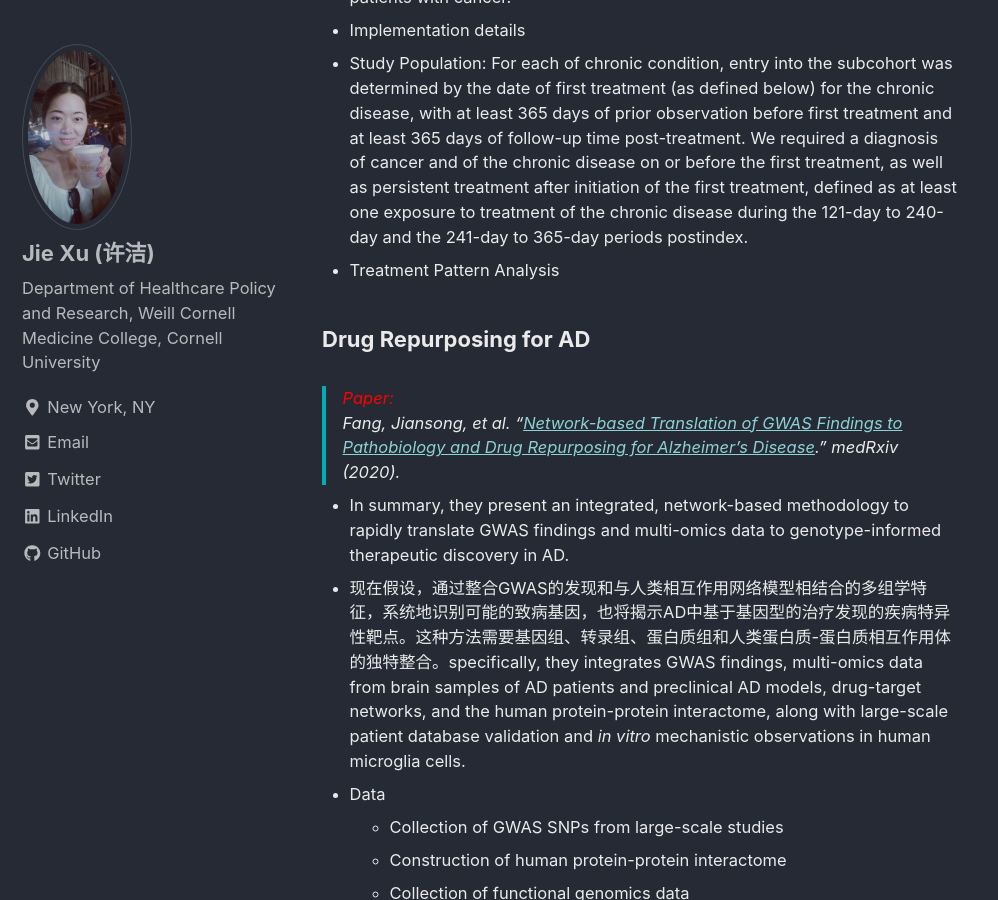
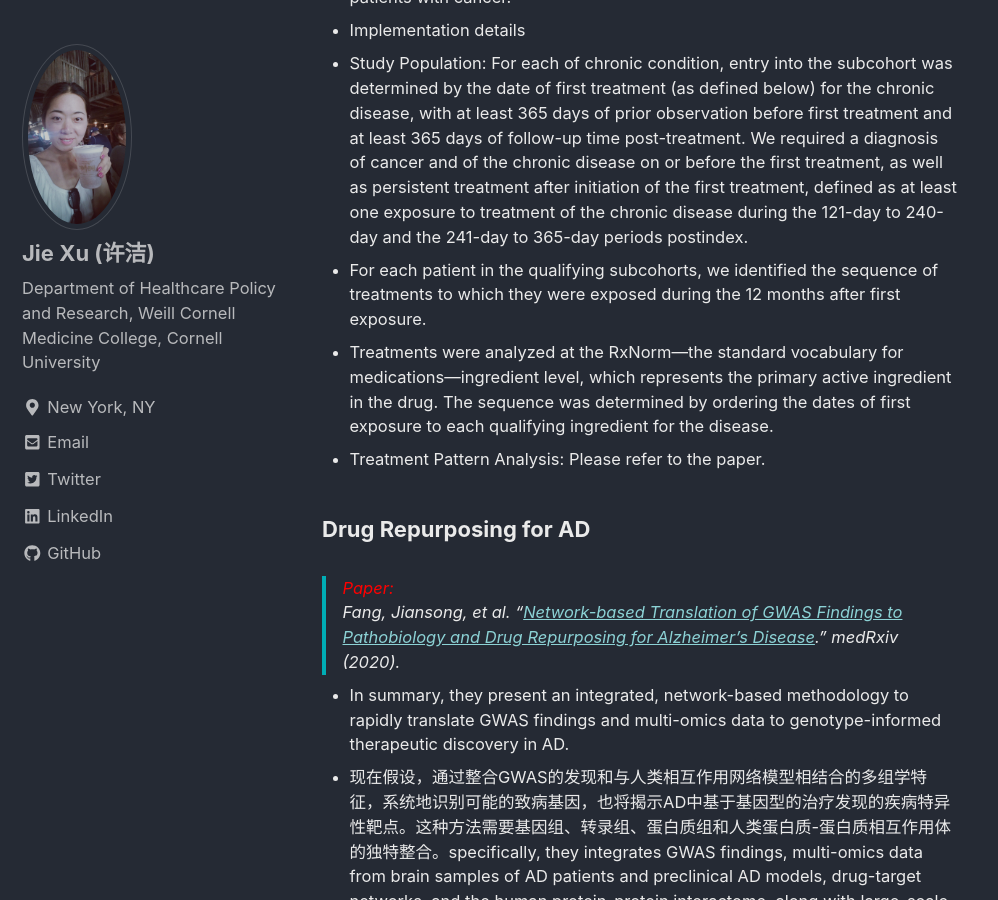
Before and after one commit to jxu1015/jxu1015.github.io, a Jekyll site: the page built from _posts/2020-03-03-AD-Related-Drugs.md, in a window 1280 px wide and 900 px high, scrolled down 1183 px. Shown: the whole window, without its empty margins (0-998 px from the left). Built offline with Jekyll 4.4.1, drawn with Linux system fonts in a browser that asks for light colours; nearby versions of some CDN libraries; a script that is not in the unit is left out.

Commit message:
Update 2020-03-03-AD-Related-Drugs.md

```diff
--- a/_posts/2020-03-03-AD-Related-Drugs.md
+++ b/_posts/2020-03-03-AD-Related-Drugs.md
@@ -31,10 +31,11 @@ diabetes mellitus in patients with cancer.
 * We identified wide variations in the treatment of common comorbidities in patients with cancer.
 * Implementation details
 * Study Population: For each of chronic condition, entry into the subcohort was determined by the date of first treatment (as defined below) for the chronic disease, with at least 365 days of prior observation before first treatment and at least 365 days of follow-up time post-treatment. We required a diagnosis of cancer and of the chronic disease on or before the first treatment, as well as persistent treatment after initiation of the first treatment, defined as at least one exposure to treatment of the chronic disease during the 121-day to 240-day and the 241-day to 365-day periods postindex.
-* Treatment Pattern Analysis
+* For each patient in the qualifying subcohorts, we identified the sequence of treatments to which they were exposed during the 12 months after first exposure.
+* Treatments were analyzed at the RxNorm—the standard vocabulary for medications—ingredient level, which represents the primary active ingredient in the drug. The sequence was determined by ordering the dates of first exposure to each
+qualifying ingredient for the disease.
+* Treatment Pattern Analysis: Please refer to the paper.
 {: .small}
-
-
 
 ### Drug Repurposing for AD
 
```
